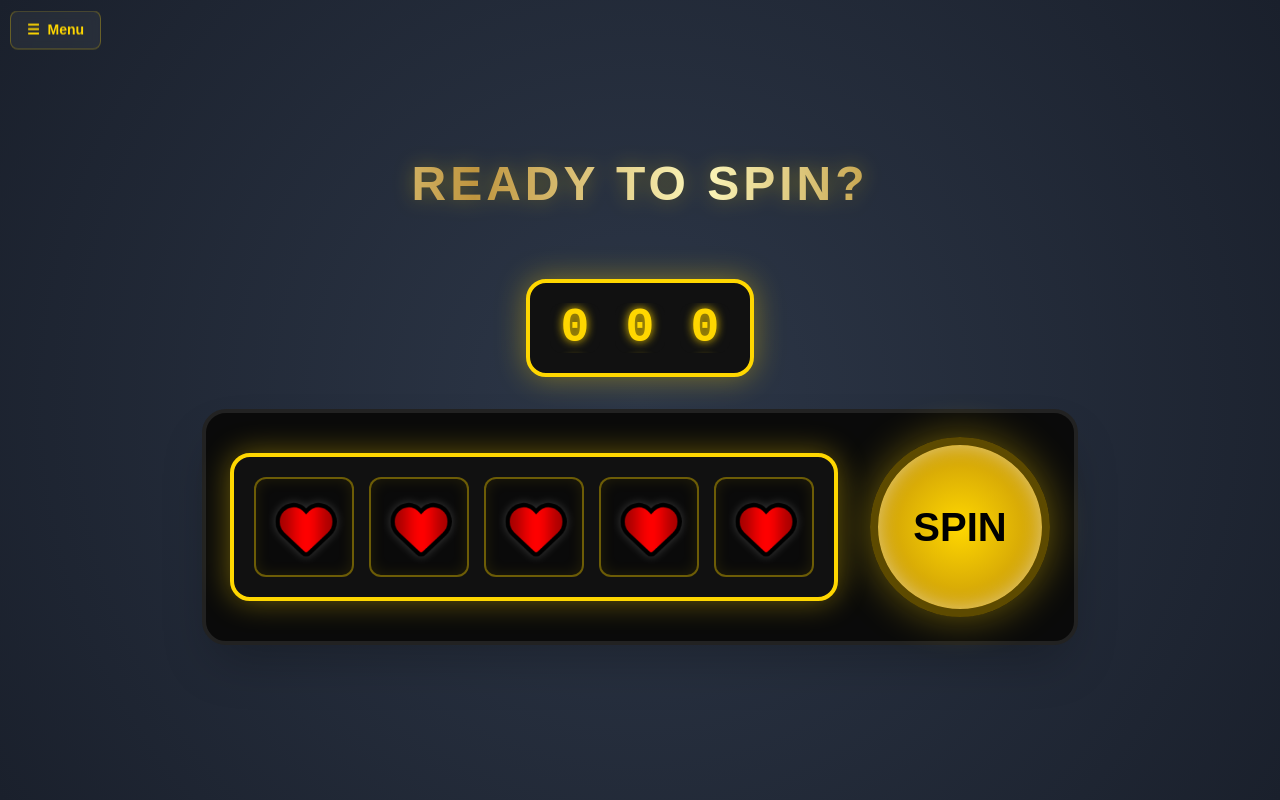
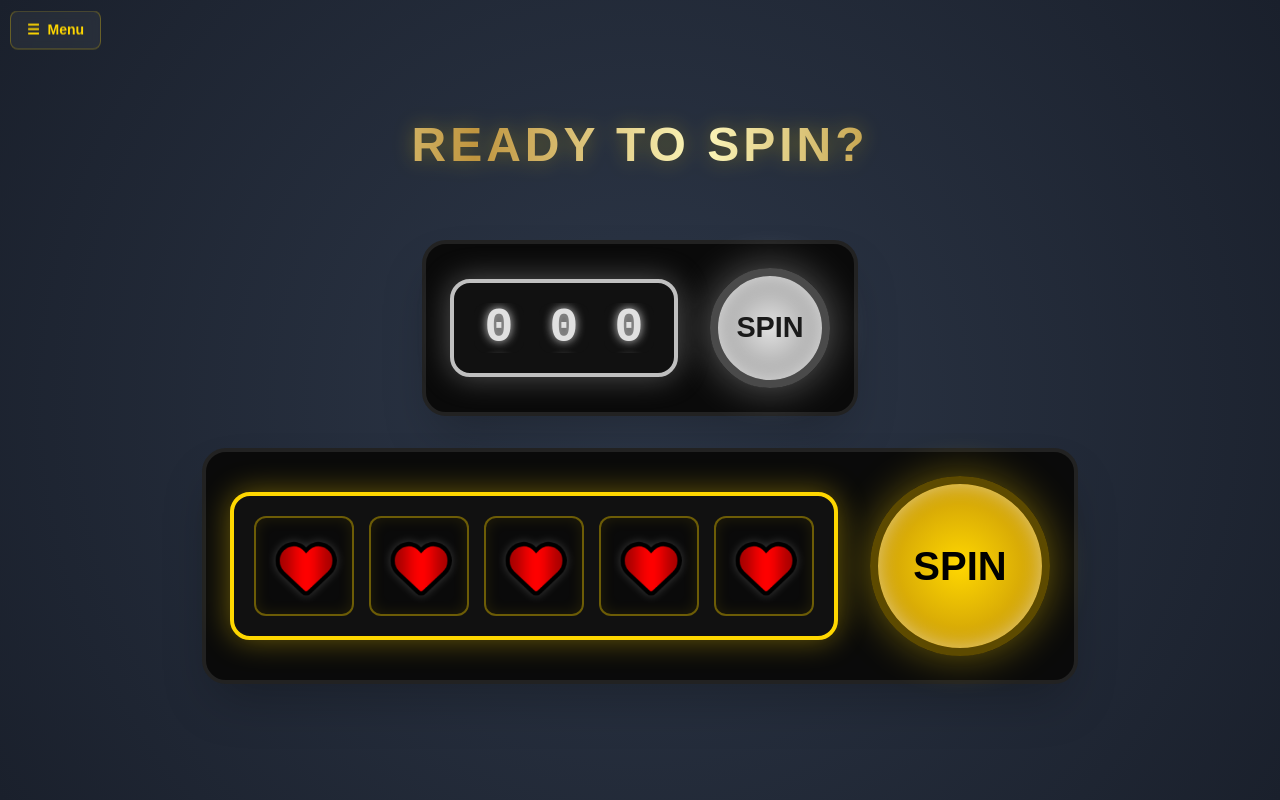
Before and after one commit to 100957039/spell-slots, a Next.js app: page / in a window 1280 px wide. Both pictures are taken after a click on the button "Play Game". Built offline with nearby package versions, Linux system fonts and the light colour scheme.

Commit message:
- Added a seperate button to spin the timer - Added a visual look to disabled spin button

```diff
--- a/app/components/slots.jsx
+++ b/app/components/slots.jsx
@@ -6,7 +6,8 @@ import '../../styles/slots.css';
 export default function Slot({num, returnToMenu, time}) {
   const MIN_TIME = 300;
   const MAX_TIME = 500;
-  const [stage, setStage] = useState('idle');
+  const [stageSlot, setStageSlot] = useState('idle');
+  const [stageTimer, setStageTimer] = useState('idle');
   const slotRoll = [
     {
       src: "/icons/Heart_Icon.png",
@@ -34,37 +35,52 @@ export default function Slot({num, returnToMenu, time}) {
   const [slotResults, setSlotResults] = useState([slotRoll[0], slotRoll[0], slotRoll[0], slotRoll[0], slotRoll[0]]);
   const [timeResults, setTimeResults] = useState(0);
   const [timeDisplay, setTimeDisplay] = useState([0, 0, 0]);
-  const [isLooping, setIsLooping] = useState(false);
+  const [isLoopingSlot, setIsLoopingSlot] = useState(false);
+  const [isLoopingTimer, setIsLoopingTimer] = useState(false);
   const [timerOffsets, setTimerOffsets] = useState([0, 0, 0]);
 
   const getRandomTime = (min, max) => {
     return Math.floor(Math.random() * (max - min + 1)) + min;
   };
 
-  const handleSpin = () => {
+  const handleSlotSpin = () => {
     // Generates the result icons to be used in the game
     const results = [genSlot(), genSlot(), genSlot(), genSlot(), genSlot()];
-    const time = getRandomTime(MIN_TIME, MAX_TIME);
-    const newTime = time.toString().split('').map(Number);
-    const newOffsets = newTime.map(digit => -(digit * 50) - 50); // 50px per digit
-
 
     if(results[0].type === results[1].type && results[1].type === results[2].type && results[2].type === results[3].type && results[3].type === results[4].type){
       results[4] = genSlot(results[0].type || "");
     }
 
     setSlotResults(results);
+    setStageSlot('spinning');
+    setIsLoopingSlot(true);
+
+    setTimeout(() => {
+      setIsLoopingSlot(false);
+
+      setTimeout(() => {
+        setTimeout(() => setStageSlot('playing'), 1200);
+      }, 1400);
+  }, 1000);
+};
+
+  const handleTimerSpin = () => {
+    // Generates the time to be used in the game
+    const time = getRandomTime(MIN_TIME, MAX_TIME);
+    const newTime = time.toString().split('').map(Number);
+    const newOffsets = newTime.map(digit => -(digit * 50) - 50); // 50px per digit
+
     setTimeResults(time);
     setTimeDisplay(newTime);
     setTimerOffsets(newOffsets);
-    setStage('spinning');
-    setIsLooping(true);
+    setStageTimer('spinning');
+    setIsLoopingTimer(true);
 
     setTimeout(() => {
-      setIsLooping(false);
+      setIsLoopingTimer(false);
 
       setTimeout(() => {
-        setTimeout(() => setStage('playing'), 1200);
+        setTimeout(() => setStageTimer('playing'), 1200);
       }, 1400);
   }, 1000);
 };
@@ -165,25 +181,26 @@ export default function Slot({num, returnToMenu, time}) {
       </button>
       <div className="h-screen w-screen flex flex-col items-center justify-center">
 
-        {(stage === 'idle' || stage === 'spinning' || stage === 'landed') && (
+        {(stageSlot !== 'playing' || stageTimer !== 'playing') && (
           <div className="flex flex-col items-center gap-8">
             <div className="ready-text-container">
               <h1 className="ready-text">READY TO SPIN?</h1>
             </div>
 
+            <div className="flex flex-row items-center gap-8 bg-[#0a0a0a] p-6 rounded-3xl border-4 border-[#222] shadow-2xl">
               <div className="timer-reel-frame">
                 {[0, 1, 2].map((i) => (
                   <div key={i} className="timer-reel" draggable="false">
                     <div
                       className={`timer-strip
-                      ${isLooping ? 'timer-is-spinning' : ''}
-                      ${stage === 'spinning' && !isLooping ? 'timer-is-landing' : ''}
+                        ${isLoopingTimer ? 'timer-is-spinning' : ''}
+                        ${stageTimer === 'spinning' && !isLoopingTimer ? 'timer-is-landing' : ''}
                         `
                       }
                       style={{
                         animationDelay: `${i * 80}ms`,
-                      transform: !isLooping ? `translateY(${timerOffsets[i]}px)` : undefined,
-                      transition: !isLooping ? 'transform 0.5s ease-out' : 'none'
+                        transform: !isLoopingTimer ? `translateY(${timerOffsets[i]}px)` : undefined,
+                        transition: !isLoopingTimer ? 'transform 0.5s ease-out' : 'none'
                     }}
                     >
                       <div className="timer-wrapper" draggable="false">
@@ -202,14 +219,25 @@ export default function Slot({num, returnToMenu, time}) {
                 ))}
               </div>
 
+              <div className="flex items-center justify-center">
+                <button
+                  className={`timer-spin-button ${stageTimer !== 'idle' ? 'button-disabled' : ''}`}
+                  onClick={stageTimer === 'idle' ? handleTimerSpin : undefined}
+                  disabled={stageTimer !== 'idle'}
+                >
+                  SPIN
+                </button>
+              </div>
+              </div>
+
             <div className="flex flex-row items-center gap-8 bg-[#0a0a0a] p-6 rounded-3xl border-4 border-[#222] shadow-2xl">
               <div className="slot-reel-frame">
               {[0, 1, 2, 3, 4].map((i) => (
                 <div key={i} className="reel" draggable="false">
                   <div
                     className={`reel-strip
-                      ${isLooping ? 'is-spinning' : ''}
-                      ${stage === 'spinning' && !isLooping ? 'is-landing' : ''}
+                      ${isLoopingSlot ? 'is-spinning' : ''}
+                      ${stageSlot === 'spinning' && !isLoopingSlot ? 'is-landing' : ''}
                       `
                     }
                     style={{
@@ -235,9 +263,9 @@ export default function Slot({num, returnToMenu, time}) {
 
               <div className="flex items-center justify-center">
                 <button
-                  className={`spin-button ${stage !== 'idle' ? 'button-disabled' : ''}`}
-                  onClick={stage === 'idle' ? handleSpin : undefined}
-                  disabled={stage !== 'idle'}
+                  className={`spin-button ${stageSlot !== 'idle' ? 'button-disabled' : ''}`}
+                  onClick={stageSlot === 'idle' ? handleSlotSpin : undefined}
+                  disabled={stageSlot !== 'idle'}
                 >
                   SPIN
                 </button>
@@ -245,7 +273,7 @@ export default function Slot({num, returnToMenu, time}) {
             </div>
           </div>
         )}
-        {stage === 'playing' && (
+        {(stageSlot === 'playing' && stageTimer === 'playing') && (
           <IconGrid num={num} returnToMenu={returnToMenu} slots={slotResults} time={timeResults} />
         )}
       </div>
--- a/styles/slots.css
+++ b/styles/slots.css
@@ -1,4 +1,3 @@
-/* The "Big Round Button" */
 .spin-button {
   width: 180px;
   height: 180px;
@@ -26,7 +25,59 @@
   transform: scale(0.9);
 }
 
-/* Horizontal Row for Reels */
+.spin-button:disabled {
+  background: radial-gradient(circle, #666e7a, #4a515d);
+  border: 8px solid #363b45;
+  color: #a0aab8;
+  box-shadow: inset 0 2px 6px rgba(0, 0, 0, 0.4);
+  cursor: not-allowed;
+  opacity: 0.85;
+  transform: none;
+  filter: grayscale(90%);
+  text-shadow: 0 1px 0 rgba(0, 0, 0, 0.2);
+}
+
+.timer-spin-button {
+  width: 120px;
+  height: 120px;
+  border-radius: 50%;
+  background: radial-gradient(circle, #e0e0e0, #8c8c8c);
+
+  border: 8px solid #4a4a4a;
+  color: #1a1a1a;
+  font-size: 1.8rem;
+  font-weight: 900;
+  cursor: pointer;
+  box-shadow: 0 0 40px rgba(224, 224, 224, 0.4), inset 0 0 20px rgba(255, 255, 255, 0.7);
+  transition: all 0.2s cubic-bezier(0.175, 0.885, 0.32, 1.275);
+  display: flex;
+  align-items: center;
+  justify-content: center;
+  user-select: none;
+}
+
+.timer-spin-button:hover {
+  transform: scale(1.1);
+  /* Silver glow on hover */
+  box-shadow: 0 0 60px rgba(224, 224, 224, 0.6);
+}
+
+.timer-spin-button:active {
+  transform: scale(0.9);
+}
+
+.timer-spin-button:disabled {
+  background: radial-gradient(circle, #666e7a, #4a515d);
+  border: 8px solid #363b45;
+  color: #a0aab8;
+  box-shadow: inset 0 2px 6px rgba(0, 0, 0, 0.4);
+  cursor: not-allowed;
+  opacity: 0.85;
+  transform: none;
+  filter: grayscale(90%);
+  text-shadow: 0 1px 0 rgba(0, 0, 0, 0.2);
+}
+
 .slot-reel-frame {
   display: flex;
   flex-direction: row;
@@ -58,18 +109,16 @@
   top: 0;
   left: 0;
   width: 100%;
-  transform: translateY(-2600px);
+  transform: translateY(0);
   transition: transform 1s cubic-bezier(0.25, 1, 0.5, 1);
   user-select: none;
 }
 
 .is-spinning {
-  /* This moves the strip from bottom to the top icon (slotResults) */
   animation: rapid-scroll 1s linear infinite;
 }
 
 .is-landing {
-  /* This transition moves from wherever the loop was to the top icon (index 0) */
   transform: translateY(0);
   animation: bounceIn 0.5s cubic-bezier(0.175, 0.885, 0.32, 1.275);
 }
@@ -152,13 +201,16 @@
   gap: 15px;
   background: #111;
   padding: 20px;
-  border: 4px solid #ffd700;
+  /* Silver border */
+  border: 4px solid #c0c0c0;
   border-radius: 20px;
-  box-shadow: 0 0 30px rgba(255, 215, 0, 0.4);
+  /* Cool silver glow */
+  box-shadow: 0 0 30px rgba(192, 192, 192, 0.4);
   font-family: 'Courier New', Courier, monospace;
   font-size: 3rem;
   font-weight: 900;
-  text-shadow: 0 0 10px #ffd700;
+  /* Subtle silver text shadow */
+  text-shadow: 0 0 10px #c0c0c0;
 }
 
 .timer-reel {
@@ -172,12 +224,13 @@
   font-family: 'Courier New', Courier, monospace;
   font-size: 3rem;
   font-weight: 900;
-  color: #ffd700;
-  text-shadow: 0 0 10px #ffd700;
+  /* Light silver text color */
+  color: #e0e0e0;
+  /* Softer text glow */
+  text-shadow: 0 0 10px #e0e0e0;
   user-select: none;
 }
 
-/* Spinning Animation */
 .timer-strip {
   display: flex;
   flex-direction: column;
```
Lines whose indentation alone changed are shown as unchanged.
